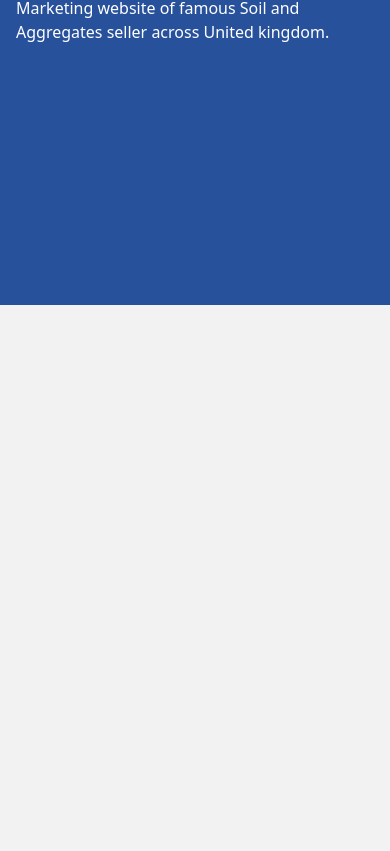
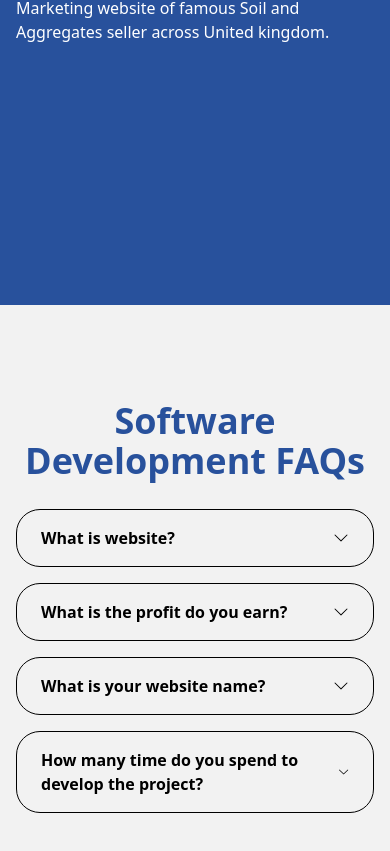
Before and after one commit to HazimeHsen/acksession2, a Next.js app: page / in a window 390 px wide. Shown: the part 6007-6858 px from the top of the page. Before the commit the page ends 6392 px from the top, so only its background shows below. Built offline with nearby package versions, Linux system fonts and the light colour scheme.

Commit message:
add faq section

```diff
--- /dev/null
+++ b/app/Components/FAQ/Faq.jsx
@@ -0,0 +1,77 @@
+"use client";
+import React, { useState } from "react";
+
+const Faq = () => {
+  const [selectedQuestion, setSelectedQuestion] = useState(null);
+
+  const toggleAnswer = (index) => {
+    setSelectedQuestion((prev) => (prev === index ? null : index));
+  };
+
+  const faqData = [
+    {
+      question: "What is website?",
+      answer:
+        "Lorem ipsum dolor sit amet, consectetur adipiscing elit, sed do eiusmod tempor incididunt ut labore et dolore magna aliqua. Ut enim ad minim veniam",
+    },
+    {
+      question: "What is the profit do you earn?",
+      answer: "Answer for the second question goes here.",
+    },
+    {
+      question: "What is your website name?",
+      answer: "Answer for the third question goes here.",
+    },
+    {
+      question: "How many time do you spend to develop the project?",
+      answer: "Answer for the fourth question goes here.",
+    },
+  ];
+
+  return (
+    <section className="flex items-center bg-gray-50 lg:h-screen">
+      <div className="justify-center flex-1 max-w-6xl px-4 py-4 mx-auto lg:py-6 md:px-6">
+        <h2 className="pb-2 text-primary text-pretty text-4xl mb-5 font-bold text-center text-gray-800 md:text-5xl">
+          Software Development FAQs
+        </h2>
+        <div className="flex flex-wrap items-center justify-between mb-12">
+          <div className="w-full mb-4 lg:w-1/2 lg:mb-0">
+            <div className="lg:max-w-xl">
+              {faqData.map((faq, index) => (
+                <div
+                  key={index}
+                  className={`flex flex-col justify-between w-full px-6 py-4 mb-4 bg-gray-100 border rounded-3xl cursor-pointer`}
+                  onClick={() => toggleAnswer(index)}>
+                  <div className="flex items-center justify-between">
+                    <span className="font-bold">{faq.question}</span>
+                    <svg
+                      xmlns="http://www.w3.org/2000/svg"
+                      width="16"
+                      height="16"
+                      fill="currentColor"
+                      className={`${
+                        selectedQuestion === index ? "rotate-180" : ""
+                      } text-blue-600`}
+                      viewBox="0 0 16 16">
+                      <path
+                        fillRule="evenodd"
+                        d="M1.646 4.646a.5.5 0 0 1 .708 0L8 10.293l5.646-5.647a.5.5 0 0 1 .708.708l-6 6a.5.5 0 0 1-.708 0l-6-6a.5.5 0 0 1 0-.708z"></path>
+                    </svg>
+                  </div>
+                  <div
+                    className={`text-sm text-gray-500 transition-max-height duration-300 overflow-hidden ${
+                      selectedQuestion === index ? "max-h-48" : "max-h-0"
+                    }`}>
+                    {faq.answer}
+                  </div>
+                </div>
+              ))}
+            </div>
+          </div>
+        </div>
+      </div>
+    </section>
+  );
+};
+
+export default Faq;
--- a/app/page.js
+++ b/app/page.js
@@ -1,4 +1,5 @@
 import Capabilities from "./Components/Capabilities";
+import Faq from "./Components/FAQ/Faq";
 import Hero from "./Components/Hero";
 import History from "./Components/History";
 import Slideshow from "./Components/Slideshow/Slideshow";
@@ -90,6 +91,7 @@ export default function Home() {
       <WorkedWith logos={logos} />
       <Capabilities capabilities={capabilities} />
       <Works work={work} />
+      <Faq />
     </>
   );
 }
```
